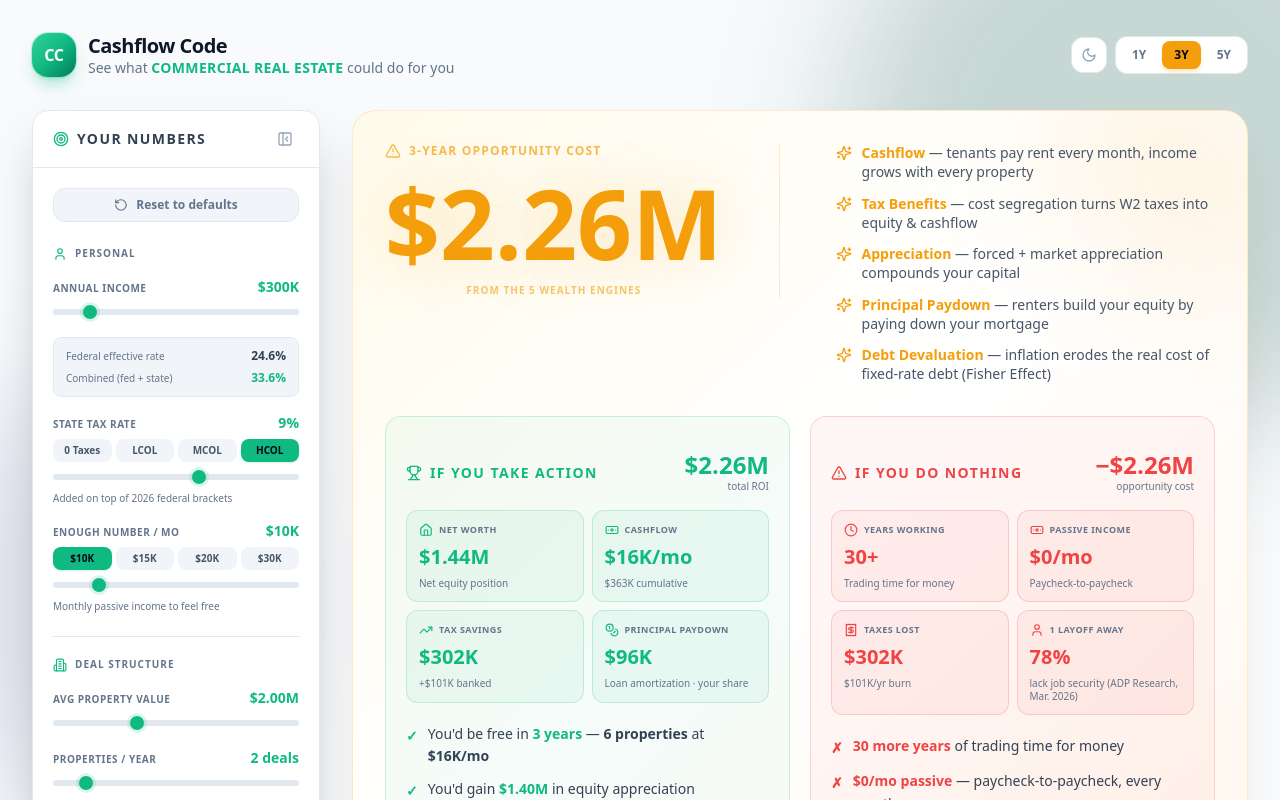
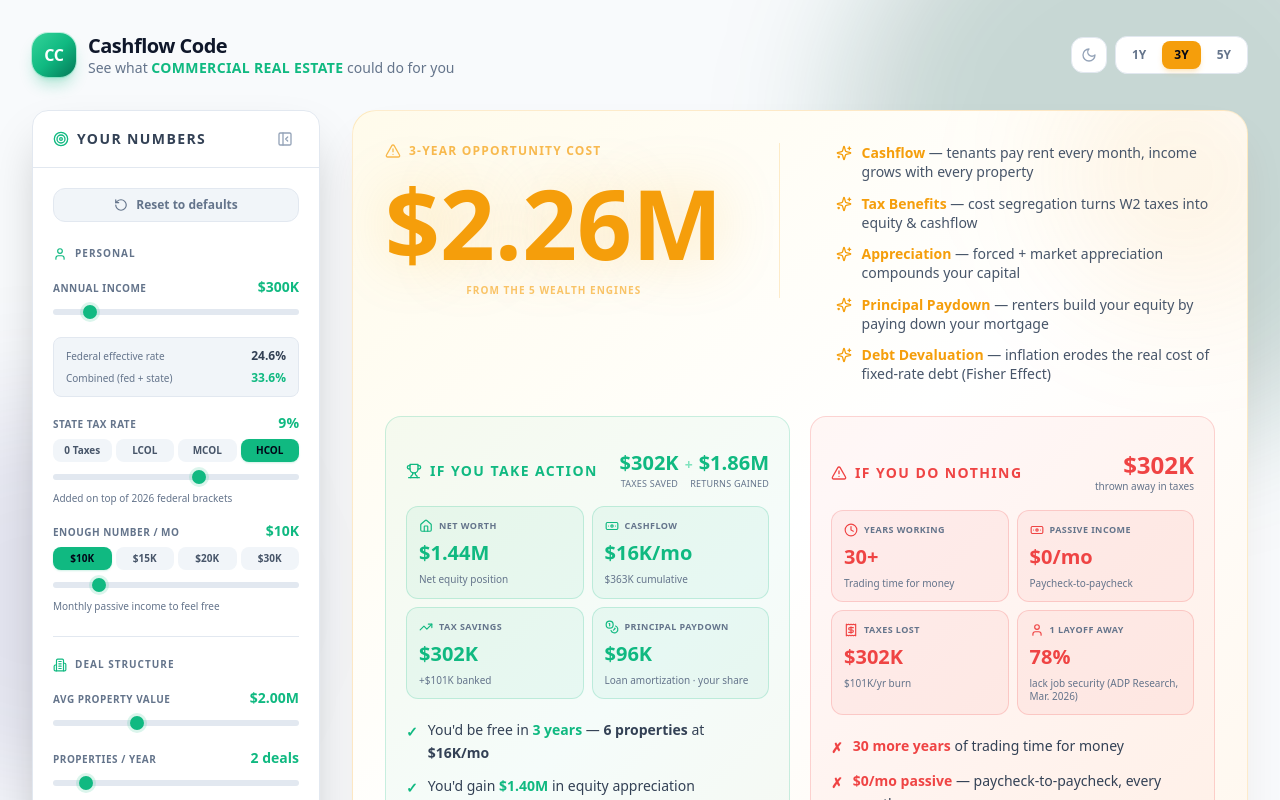
Before and after one commit to Cashflow-Code/cre-wealth-calculator, a React (Vite) app: page / in a window 1280 px wide. Shown: the top 800 px of the page. Built offline with nearby package versions, Linux system fonts and the light colour scheme.

Commit message:
Redesign Take Action/Do Nothing headers; ROI split as taxes saved + returns gained

```diff
--- a/src/App.jsx
+++ b/src/App.jsx
@@ -275,8 +275,15 @@ export default function App() {
                         <span className="text-sm font-bold uppercase tracking-widest">If You Take Action</span>
                       </div>
                       <div className="text-right">
-                        <div className="text-2xl font-black text-emerald-500 dark:text-emerald-400 tabular-nums leading-none">{fmt(horizonData.totalProfits)}</div>
-                        <div className="text-[10px] text-slate-500 mt-0.5">total ROI</div>
+                        <div className="flex items-baseline gap-1.5 justify-end">
+                          <span className="text-xl font-black text-emerald-500 dark:text-emerald-400 tabular-nums leading-none">{fmt(horizonData.cumulativeTaxSavings)}</span>
+                          <span className="text-sm font-bold text-emerald-400/60 dark:text-emerald-500/60">+</span>
+                          <span className="text-xl font-black text-emerald-500 dark:text-emerald-400 tabular-nums leading-none">{fmt(horizonData.equityGain + horizonData.cumulativeCashflow + horizonData.cumulativePrincipalPaydown)}</span>
+                        </div>
+                        <div className="flex justify-end gap-3 mt-0.5">
+                          <span className="text-[9px] text-slate-500 uppercase tracking-wide">Taxes Saved</span>
+                          <span className="text-[9px] text-slate-500 uppercase tracking-wide">Returns Gained</span>
+                        </div>
                       </div>
                     </div>
                     <div className="grid grid-cols-2 gap-2">
@@ -352,8 +359,8 @@ export default function App() {
                         <span className="text-sm font-bold uppercase tracking-widest">If You Do Nothing</span>
                       </div>
                       <div className="text-right">
-                        <div className="text-2xl font-black text-red-500 dark:text-red-400 tabular-nums leading-none">−{fmt(horizonData.totalProfits)}</div>
-                        <div className="text-[10px] text-slate-500 mt-0.5">opportunity cost</div>
+                        <div className="text-2xl font-black text-red-500 dark:text-red-400 tabular-nums leading-none">{fmt(horizonData.cumulativeTaxesPaid)}</div>
+                        <div className="text-[10px] text-slate-500 mt-0.5">thrown away in taxes</div>
                       </div>
                     </div>
                     <div className="grid grid-cols-2 gap-2">
```
